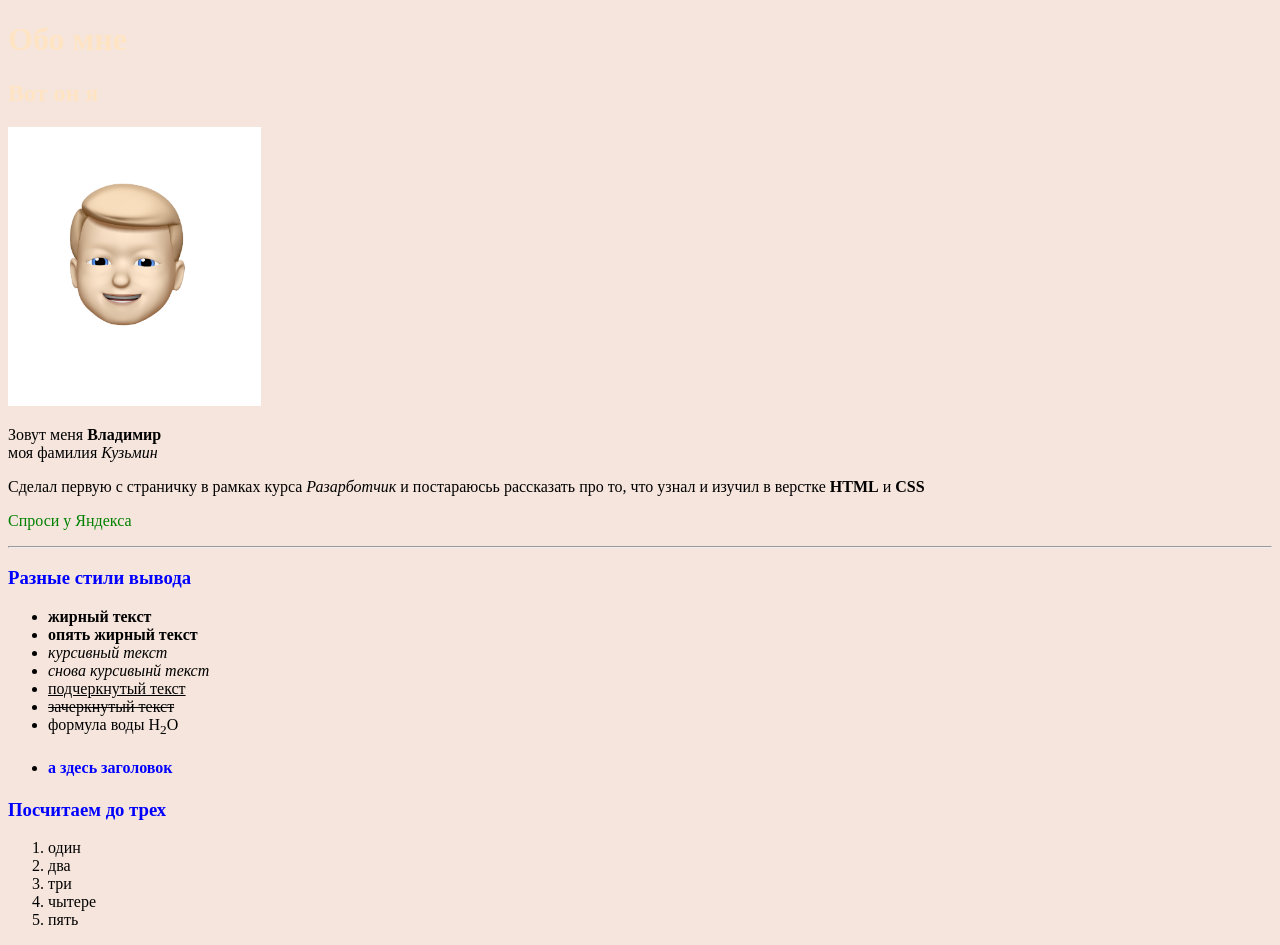
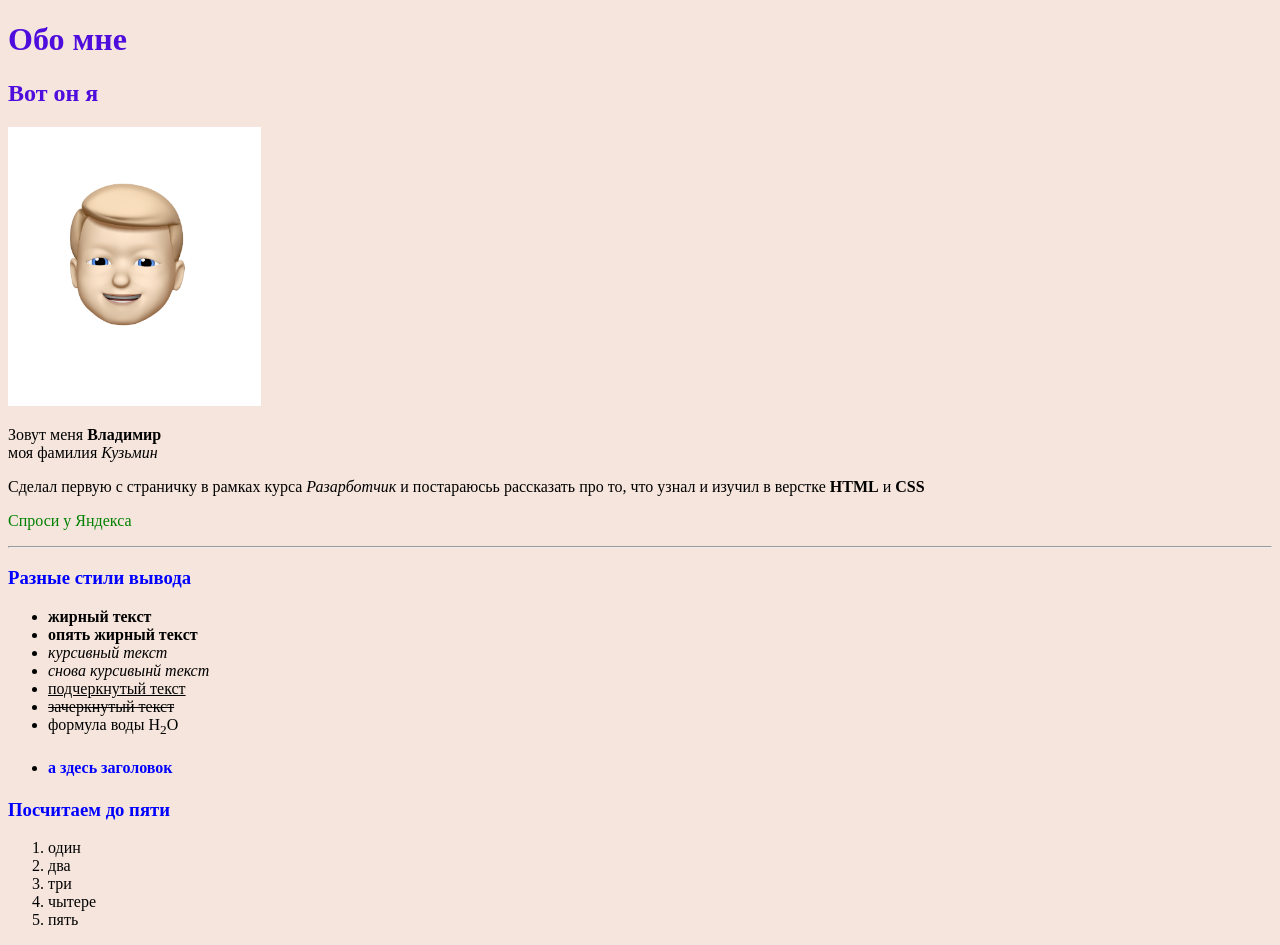
Before and after one commit to vlasek/web, a plain HTML site: page web2.html in a window 1280 px wide. Shown: the top 945 px of the page. Drawn offline with nearby package versions, Linux system fonts and the light colour scheme.

Commit message:
второе дз

```diff
--- a/style.css
+++ b/style.css
@@ -10,7 +10,7 @@ height: 20%;
 
 h1, h2
 {
-    color: bisque;
+    color: rgb(79, 13, 221);
 }
 h3, h4
 {
--- a/web2.html
+++ b/web2.html
@@ -36,7 +36,7 @@
     <li><h4> а здесь заголовок</h4> </li>
 </ul>
 
-<h3>Посчитаем до трех</h3>
+<h3>Посчитаем до пяти</h3>
 <ol>
     <li>один</li>
     <li>два</li>
@@ -53,5 +53,20 @@
 </body>
 <footer>
 
+    <script src="js/jquery.js">
+        let name = prompt('Введите ваше имя', 'Имя');
+        // let name = prompt('Введите ваше имя', 'Имя')
+        // function release(userName) {
+        //     return `Привет, ${userName}!`;
+        // }
+        console.log(release(name));
+        // alert(release(name));
+    </script>
+
+
+
+
+
+
 </footer>
 </html>
```
